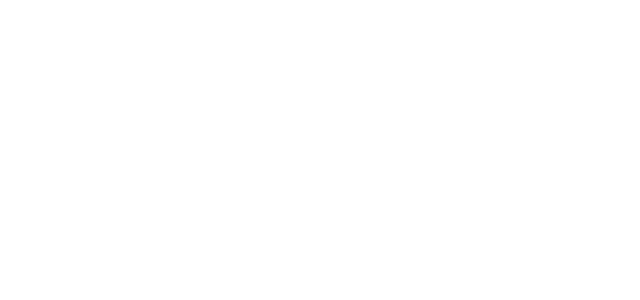
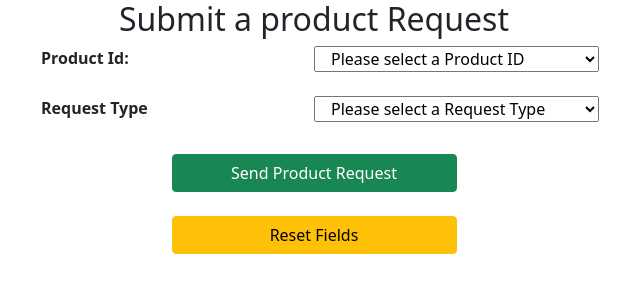
Before and after one commit to vam012/TCSGrocers, an Angular app in the folder Frontend/tcs-grocers/: page /test in a window 1280 px wide. Before the commit this address led to /. Shown: the top 300 px of the page, without its empty margins (326-966 px from the left). Built offline with nearby package versions, Linux system fonts and the light colour scheme; no server answers.

Commit message:
fixed send request

```diff
--- a/Frontend/tcs-grocers/src/app/app-routing.module.ts
+++ b/Frontend/tcs-grocers/src/app/app-routing.module.ts
@@ -18,6 +18,7 @@
 import { UserRaiseTicketComponent} from './user-raise-ticket/user-raise-ticket.component';
 import { UserDashboardComponent } from './user-dashboard/user-dashboard.component';
 import { UserAuthGaurdService } from './user-auth-gaurd.service';
+import { SendRequestComponent } from './send-request/send-request.component';
 
 const routes: Routes = [
   {path:`\mainmenu`,component:MainMenuComponent},
@@ -30,7 +31,8 @@
   {path:`cart`,component:CartComponent},
   {path:``,redirectTo:"\mainmenu",pathMatch:"full"},
   {path: `user`, component:  UserMainMenuComponent},
-  {path:'usermenu',component:UserDashboardComponent,canActivate:[UserAuthGaurdService]}
+  {path:'usermenu',component:UserDashboardComponent,canActivate:[UserAuthGaurdService]},
+  {path:'test',component:SendRequestComponent}//used for testing please delete!
 ];
 
 @NgModule({
--- a/Frontend/tcs-grocers/src/app/productrequests.service.ts
+++ b/Frontend/tcs-grocers/src/app/productrequests.service.ts
@@ -21,4 +21,9 @@
   openeProductRequestByID(requestID:any):any{
     return this.http.put(`http://localhost:7777/productrequests/closeProductRequestByID`,{'requestID':requestID,'newStatus':0},{responseType:'text'});
   }
+
+  createNewProductRequest(request:any):any{
+    console.log(request)
+    return this.http.post(`http://localhost:7777/productrequests/createNewProductRequest`,request,{responseType:'text'})
+  }
 }
--- a/Frontend/tcs-grocers/src/app/send-request/send-request.component.html
+++ b/Frontend/tcs-grocers/src/app/send-request/send-request.component.html
@@ -1,10 +1,33 @@
-<div>
-    <form #productRef="ngForm" (ngSubmit)="updateProductQuantity(productRef.value)">
-        <label>Product Id</label>
-        <input type="text" name="productID" ngModel><br>
-        <label>New Quantity</label>
-        <input type="text" name="newQuantity" ngModel><br>
-        <input type="submit" value="Update Quantity">
-        <input type="reset" value="reset">
+<div class=container>
+    <h2>Submit a product Request</h2>
+    <form #productRef="ngForm" (ngSubmit)="createTicket(productRef)">
+    <div class='row justify-content-center'>
+        <div class=col-3> <b>Product Id:</b> </div>
+        <select name=productID class="col-3" ngModel required>
+            <option selected value="" selected>Please select a Product ID</option>
+            <option  *ngFor = 'let product of allProducts' [value] = "product._id">{{product._id}} - {{product.name}}</option>
+        </select>
+    </div>
+    <br>
+    <div class='row justify-content-center'>
+        <div class=col-3> <b>Request Type</b> </div>
+        <select name=requestType class="col-3" ngModel required>
+            <option selected value="" selected>Please select a Request Type</option>
+            <option value=1>Update Name</option>
+            <option value=2>Update Price</option>
+            <option value=3>Update Quantity</option>
+            <option value=4>Update Discount</option>
+            <option value=5>Delete Product</option>
+        </select>
+    </div>
+    <br/>
+    <h3 class='text-danger'>{{msg}}</h3>
+    <div class='row justify-content-center'>
+        <input type="submit" class='btn btn-success col-3' value="Send Product Request"/>
+    </div>
+    <br/>
+    <div class='row justify-content-center'>
+        <input type="reset" class='btn btn-warning col-3' value="Reset Fields"/>
+    </div>
     </form>
 </div>
--- a/Frontend/tcs-grocers/src/app/send-request/send-request.component.ts
+++ b/Frontend/tcs-grocers/src/app/send-request/send-request.component.ts
@@ -1,6 +1,7 @@
 import { Component, OnInit } from '@angular/core';
+import { Product } from '../product.model';
 import { ProductService } from '../product.service';
-import { RequestService } from '../request.service';
+import { ProductrequestsService } from '../productrequests.service';
 
 @Component({
   selector: 'app-send-request',
@@ -8,14 +9,39 @@
   styleUrls: ['./send-request.component.css']
 })
 export class SendRequestComponent implements OnInit {
+  allProducts?:Array<Product>
+  msg?:string;
+  empID?:String;
+  hold:any="";
 
-  constructor(public productSer:ProductService) { }
+  constructor(public prodReqsServ:ProductrequestsService, public prodServ:ProductService) { }
 
   ngOnInit(): void {
+    this.getProducts();
+
+    this.hold= sessionStorage.getItem("employeeToken")
+    if(this.hold==null){
+      this.empID = "-1"
+    }else if (this.hold!=null){
+      let userInfo = JSON.parse(this.hold);
+      this.empID = userInfo.userID;
+    }
   }
 
-  updateProductQuantity(productRef:any){
-    console.log(productRef);
-    this.productSer.updateProductQuantity(productRef);
+  getProducts():void{
+    this.prodServ.getAllProducts().subscribe(res=>this.allProducts=res)
+  }
+
+
+  createTicket(productRef:any){
+    if(!productRef.valid){
+      this.msg="Please fill in all fields"
+    }else{
+      this.prodReqsServ.createNewProductRequest({
+        empID:this.empID,
+        prodID:productRef.value.productID,
+        requestType:productRef.value.requestType
+      }).subscribe((res:string)=>{this.msg=res;productRef.reset()})
+    }
   }
 }
--- a/Frontend/tcs-grocers/src/app/user-add-funds/user-add-funds.component.ts
+++ b/Frontend/tcs-grocers/src/app/user-add-funds/user-add-funds.component.ts
@@ -17,7 +17,7 @@
   constructor(public userServ:CustomerService) { }
 
   ngOnInit(): void {
-    this.hold= sessionStorage.getItem("")
+    this.hold= sessionStorage.getItem("userInfo")
     if(this.hold==null){
       this.userID = "100"
     }else if (this.hold!=null){
--- a/Frontend/tcs-grocers/src/app/user-edit-profile/user-edit-profile.component.ts
+++ b/Frontend/tcs-grocers/src/app/user-edit-profile/user-edit-profile.component.ts
@@ -22,7 +22,7 @@
   constructor(public userServ:CustomerService) { }
 
   ngOnInit(): void {
-    this.hold= sessionStorage.getItem("")
+    this.hold= sessionStorage.getItem("userInfo")
     if(this.hold==null){
       this.userID = "100"
     }else if (this.hold!=null){
--- a/Frontend/tcs-grocers/src/app/user-order-status/user-order-status.component.ts
+++ b/Frontend/tcs-grocers/src/app/user-order-status/user-order-status.component.ts
@@ -18,7 +18,7 @@
   constructor(public orderServ:OrderService,public userServ:CustomerService) { }
 
   ngOnInit(): void {
-    this.hold= sessionStorage.getItem("")
+    this.hold= sessionStorage.getItem("userInfo")
     if(this.hold==null){
       this.userID = "100"
     }else if (this.hold!=null){
```
Also changed, not shown: 2 other files (tests, documents, lock files or other folders).
